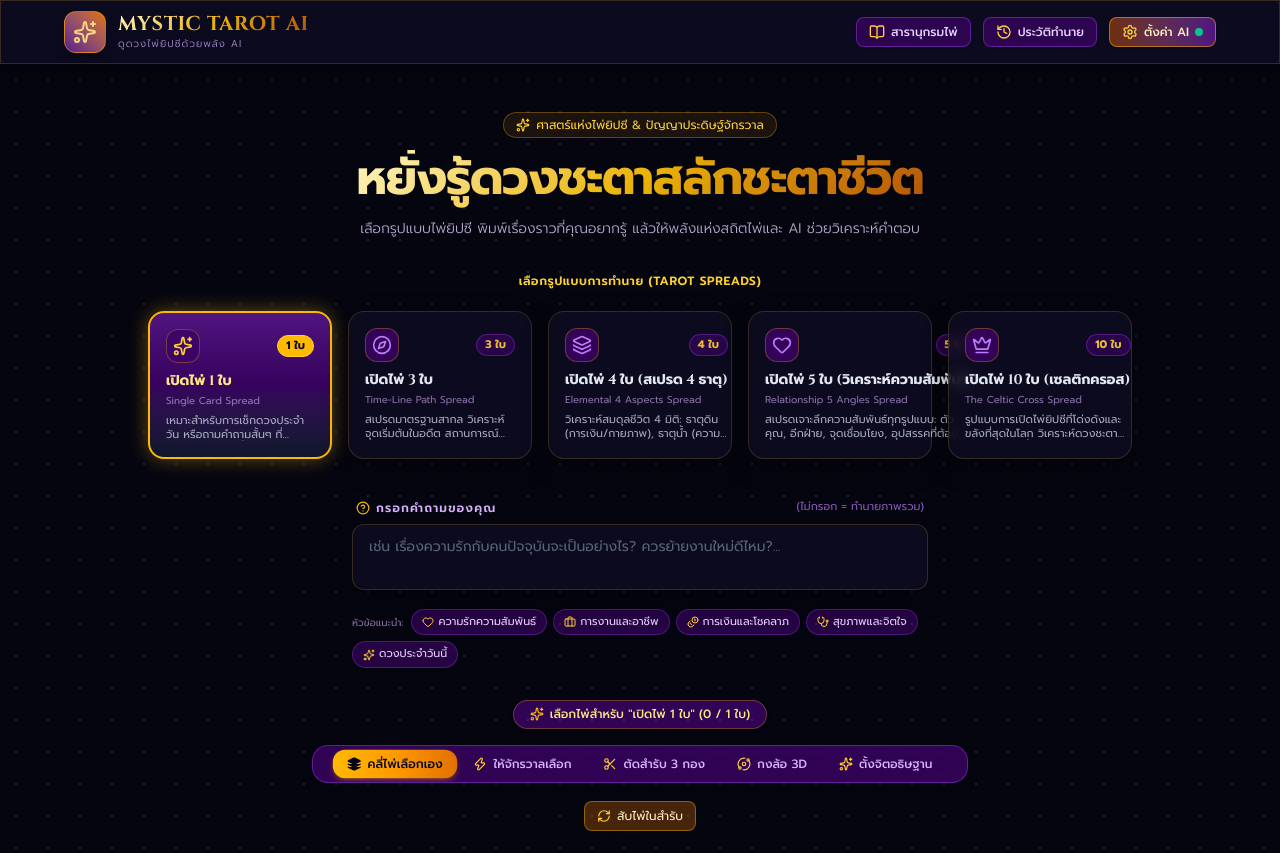
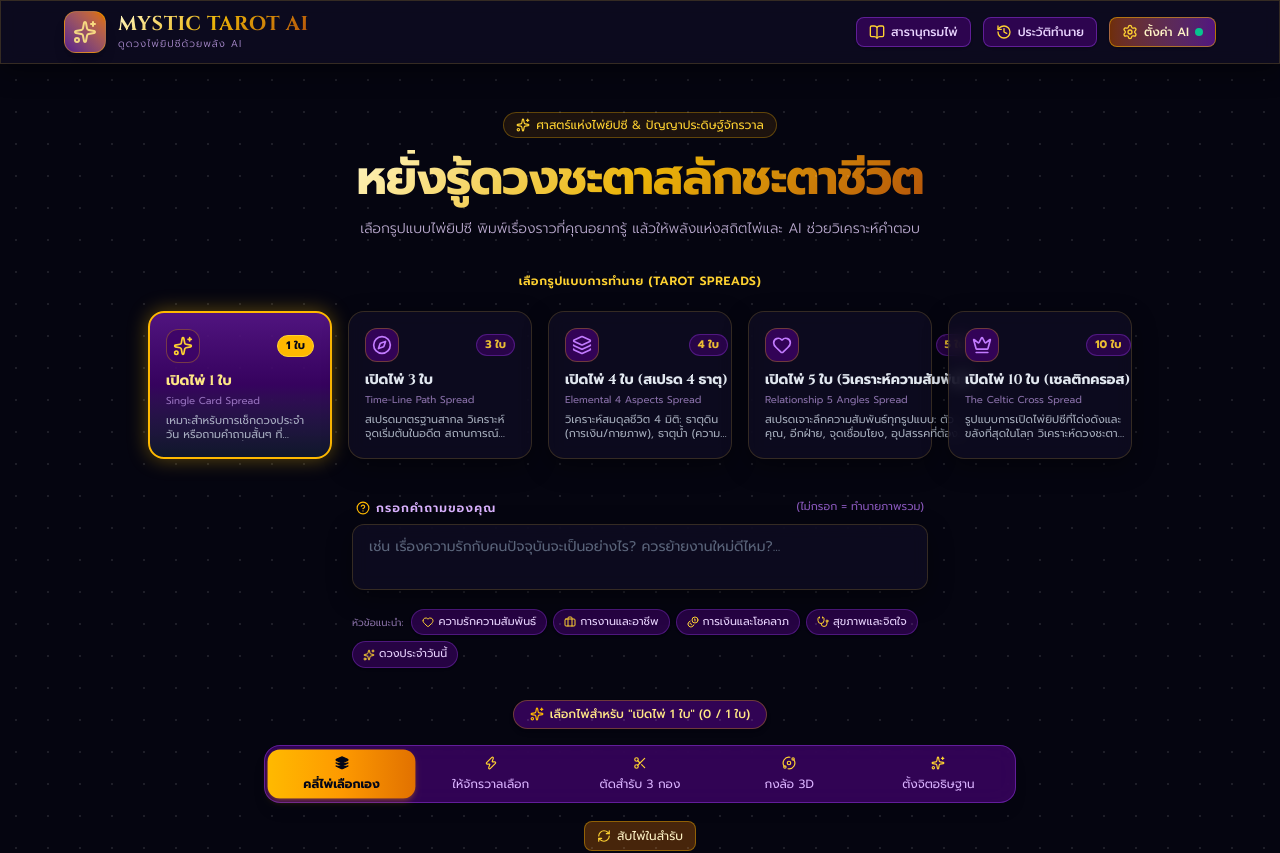
Before and after one commit to pondz1/MysticTarot, a React (Vite) app: page / in a window 1280 px wide. Shown: the top 853 px of the page. Built offline with nearby package versions, Linux system fonts and the light colour scheme.

Commit message:
feat: make all 5 deck selection mode tabs 100% visible on screen with zero scrolling

```diff
--- a/src/components/deck/DeckModeSelector.tsx
+++ b/src/components/deck/DeckModeSelector.tsx
@@ -13,17 +13,18 @@ export const DeckModeSelector: React.FC<DeckModeSelectorProps> = ({
   onSelectMode,
   disabled = false
 }) => {
-  const modes: { id: SelectionMode; label: string; icon: React.FC<{ className?: string }> }[] = [
-    { id: 'manual', label: 'คลี่ไพ่เลือกเอง', icon: Layers },
-    { id: 'auto', label: 'ให้จักรวาลเลือก', icon: Zap },
-    { id: 'cut3', label: 'ตัดสำรับ 3 กอง', icon: Scissors },
-    { id: 'orbit', label: 'กงล้อ 3D', icon: Orbit },
-    { id: 'hold', label: 'ตั้งจิตอธิษฐาน', icon: Sparkles },
+  const modes: { id: SelectionMode; label: string; mobileLabel: string; icon: React.FC<{ className?: string }> }[] = [
+    { id: 'manual', label: 'คลี่ไพ่เลือกเอง', mobileLabel: 'คลี่เลือกเอง', icon: Layers },
+    { id: 'auto', label: 'ให้จักรวาลเลือก', mobileLabel: 'จักรวาลเลือก', icon: Zap },
+    { id: 'cut3', label: 'ตัดสำรับ 3 กอง', mobileLabel: 'ตัด 3 กอง', icon: Scissors },
+    { id: 'orbit', label: 'กงล้อ 3D', mobileLabel: 'กงล้อ 3D', icon: Orbit },
+    { id: 'hold', label: 'ตั้งจิตอธิษฐาน', mobileLabel: 'ตั้งจิต', icon: Sparkles },
   ];
 
   return (
-    <div className="w-full max-w-2xl mx-auto px-2 my-2">
-      <div className="flex items-center justify-start sm:justify-center overflow-x-auto p-1 rounded-2xl bg-purple-950/80 backdrop-blur-md border border-purple-500/40 gap-1 shadow-lg scrollbar-none">
+    <div className="w-full max-w-3xl mx-auto px-1 sm:px-2 my-2">
+      {/* 5-Tab 100% Visible Segmented Bar (Zero Scroll Needed) */}
+      <div className="grid grid-cols-5 p-1 rounded-2xl bg-purple-950/80 backdrop-blur-md border border-purple-500/40 gap-0.5 sm:gap-1 shadow-lg">
         {modes.map((modeItem) => {
           const Icon = modeItem.icon;
           const isSelected = selectionMode === modeItem.id;
@@ -34,14 +35,17 @@ export const DeckModeSelector: React.FC<DeckModeSelectorProps> = ({
               type="button"
               disabled={disabled}
               onClick={() => onSelectMode(modeItem.id)}
-              className={`shrink-0 flex items-center justify-center gap-1.5 py-1.5 px-3 sm:px-3.5 rounded-xl text-xs font-medium transition-all duration-200 cursor-pointer whitespace-nowrap disabled:opacity-50 ${
+              className={`flex flex-col xs:flex-row items-center justify-center gap-0.5 xs:gap-1 sm:gap-1.5 py-1.5 px-0.5 xs:px-1.5 sm:px-3 rounded-xl transition-all duration-200 cursor-pointer disabled:opacity-50 text-center ${
                 isSelected
                   ? 'bg-gradient-to-r from-amber-400 via-amber-500 to-amber-600 text-slate-950 font-bold shadow-md shadow-amber-500/25 scale-[1.02]'
                   : 'text-purple-300 hover:text-white hover:bg-purple-900/50'
               }`}
             >
               <Icon className={`w-3.5 h-3.5 shrink-0 ${isSelected ? 'text-slate-950 fill-slate-950' : 'text-amber-300'}`} />
-              <span>{modeItem.label}</span>
+              <span className="text-[9px] xs:text-[10px] sm:text-xs truncate">
+                <span className="inline sm:hidden">{modeItem.mobileLabel}</span>
+                <span className="hidden sm:inline">{modeItem.label}</span>
+              </span>
             </button>
           );
         })}
```
